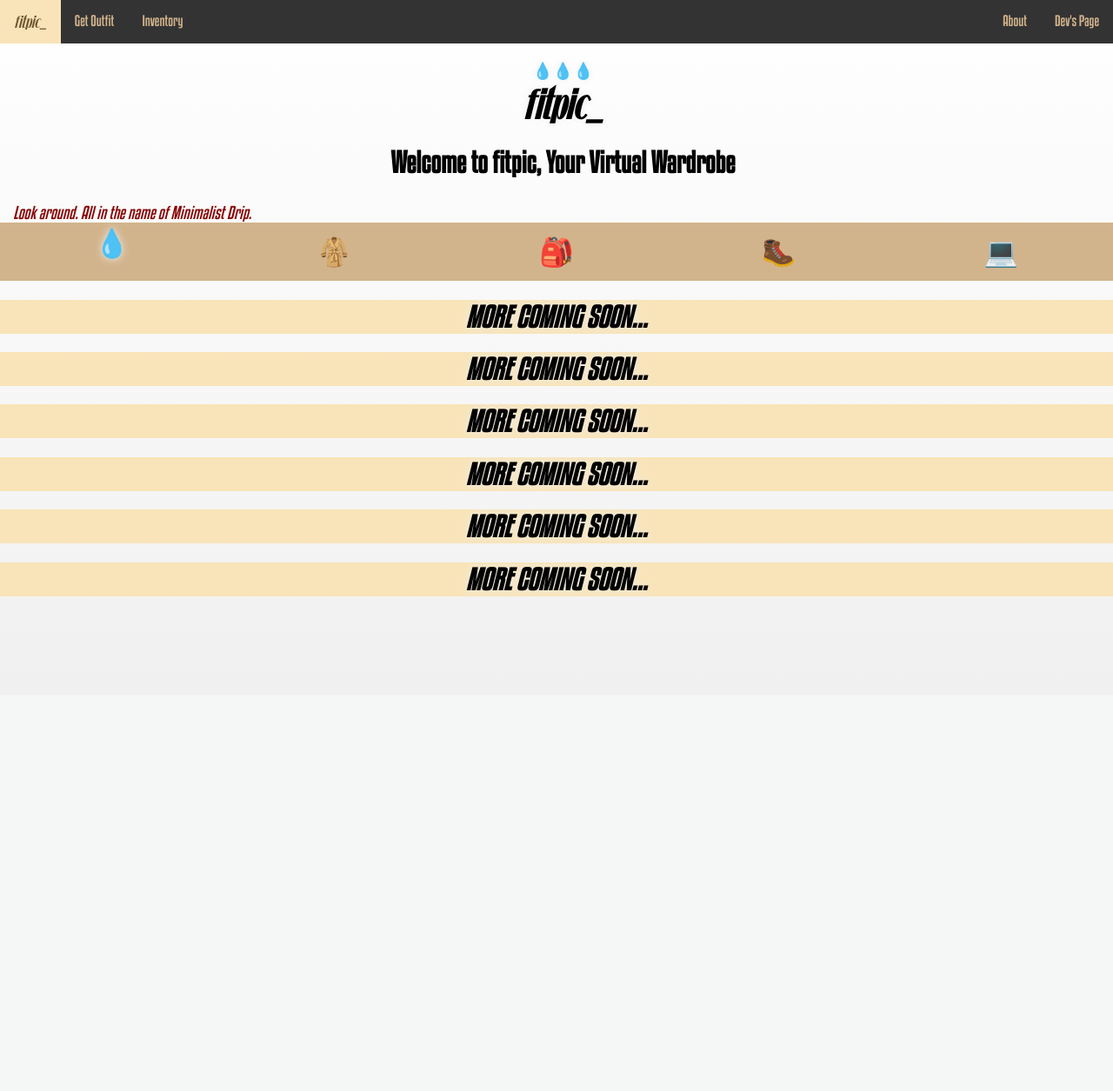
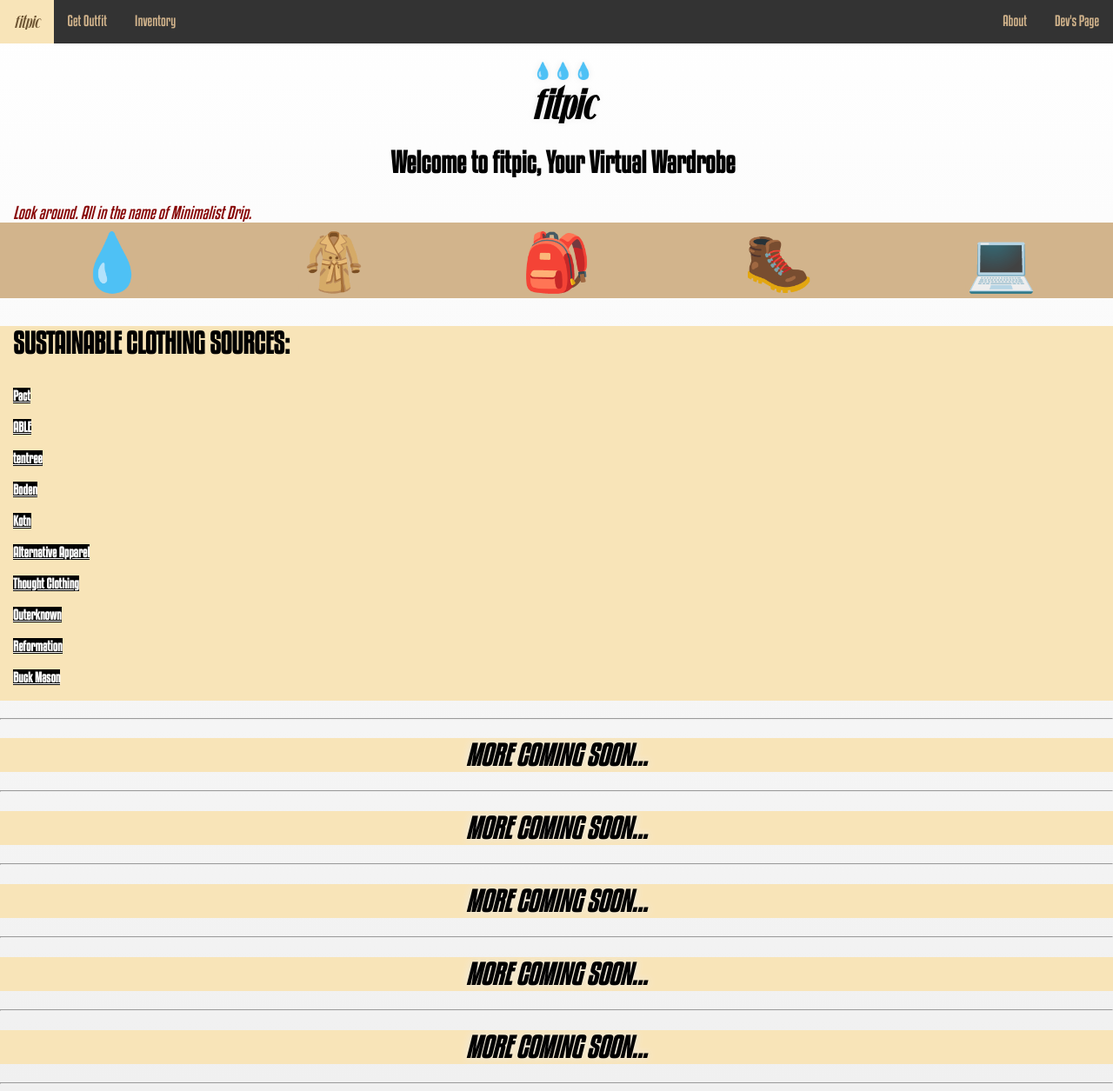
Before and after one commit to toluooshy/fitpic, a Django app: template fitpic/outfits/templates/outfits/index.html in a window 1280 px wide. Shown: the whole page at 87% size. Before the commit the page ends 686 px from the top, so only its background shows below. Run offline with Django 3.2, Linux system fonts and the light colour scheme; the template is opened without the code that fills it, so the values that code supplies are empty; parts of the project's set-up code (start-up, migrations or seed data) failed here and were passed over.

Commit message:
Finished Basic Webapp Functionality

```diff
--- a/fitpic/outfits/templates/outfits/index.html
+++ b/fitpic/outfits/templates/outfits/index.html
@@ -4,36 +4,49 @@
 
 <head>
     <ul class="topnav">
-        <li><a class="logo" href="/" style="font-style: italic; font-size: small; color: #6e5533;">fitpic_</a></li>
-        <li><a href="outfit">Get Outfit</a></li>
-        <li><a href="inventory">Inventory</a></li>
+        <li><a class="logo" href="/" style="font-style: italic; font-size: small; color: #6e5533;">fitpic</a></li>
+        <li><a href="/outfit">Get Outfit</a></li>
+        <li><a href="/inventory">Inventory</a></li>
         <li class="right"><a href="http://toshinowo.co/">Dev's Page</a></li>
-        <li class="right"><a href="about">About</a></li>
+        <li class="right"><a href="/about">About</a></li>
     </ul>
 </head>
 
 <body>
 <h3 style="margin-left: 15; margin-bottom: 0; text-align: center;">💧💧💧</h3>
-<h1 style="font-size: xx-large; font-family: QuietStreets; font-style: italic; margin-left: 15; margin-top: 0; text-align: center;">fitpic_</h1>
+<h1 style="font-size: xx-large; font-family: QuietStreets; font-style: italic; margin-left: 15; margin-top: 0; text-align: center;">fitpic</h1>
 <h2 style="font-size: xx-large; margin-left: 15; margin-top: 0; text-align: center;">Welcome to fitpic, Your Virtual Wardrobe</h2>
 
 
 <span style="color: #880808; font-size: larger; font-style: italic; margin-left: 15; margin-bottom: 0;">Look around. All in the name of Minimalist Drip.</span>
 <table style="background-color: #d2b48c; width: 100%;">
-    <tr style="color: #fff; background-color: #d2b48c; font-size: xx-large;">
-      <th style="width:20%"><h1 href="" style="color: #d2b48c; font-size:xx-large;">💧</h1></th>
-      <th style="width:20%"><a href="outfit" style="color: #d2b48c; font-size:xx-large;">🧥</a></th>
-      <th style="width:20%"><a href="inventory" style="color: #d2b48c; font-size:xx-large;">🎒</a></th>
-      <th style="width:20%"><a href="about" style="color: #d2b48c; font-size:xx-large;">🥾</a></th>
-      <th style="width:20%"><a href="http://toshinowo.co/" style="color: #d2b48c; font-size:xx-large;">💻</a></th>
+    <tr style="color: #fff; background-color: #d2b48c; font-size: 65px;">
+      <th style="width:20%"><a href="" style="color: #d2b48c; font-size: 65px;">💧</a></th>
+      <th style="width:20%"><a href="outfit" style="color: #d2b48c; font-size: 65px;">🧥</a></th>
+      <th style="width:20%"><a href="inventory" style="color: #d2b48c; font-size: 65px;">🎒</a></th>
+      <th style="width:20%"><a href="about" style="color: #d2b48c; font-size: 65px;">🥾</a></th>
+      <th style="width:20%"><a href="http://toshinowo.co/" style="color: #d2b48c; font-size: 65px;">💻</a></th>
     </tr>
 </table>
 
-<h1 style="color: #000; background-color: #f8e4b8; font-style: italic; font-size: xx-large; text-align: center;">MORE COMING SOON...</h1>
-<h1 style="color: #000; background-color: #f8e4b8; font-style: italic; font-size: xx-large; text-align: center;">MORE COMING SOON...</h1>
-<h1 style="color: #000; background-color: #f8e4b8; font-style: italic; font-size: xx-large; text-align: center;">MORE COMING SOON...</h1>
-<h1 style="color: #000; background-color: #f8e4b8; font-style: italic; font-size: xx-large; text-align: center;">MORE COMING SOON...</h1>
-<h1 style="color: #000; background-color: #f8e4b8; font-style: italic; font-size: xx-large; text-align: center;">MORE COMING SOON...</h1>
-<h1 style="color: #000; background-color: #f8e4b8; font-style: italic; font-size: xx-large; text-align: center;">MORE COMING SOON...</h1>
+<h2 style="color: #000; background-color: #f8e4b8; padding-left: 15;">
+    <p style="color: #000; background-color: #f8e4b8; font-size: xx-large;">SUSTAINABLE CLOTHING SOURCES:</p>
+    <a href="https://wearpact.com/" style="color: #fff; background-color: #000; font-size: 15px;">Pact<br/><br/></a>
+    <a href="https://www.livefashionable.com/" style="color: #fff; background-color: #000; font-size: 15px;">ABLE<br/><br/></a>
+    <a href="https://www.tentree.com/" style="color: #fff; background-color: #000; font-size: 15px;">tentree<br/><br/></a>
+    <a href="https://www.bodenusa.com/" style="color: #fff; background-color: #000; font-size: 15px;">Boden<br/><br/></a>
+    <a href="https://us.kotn.com/" style="color: #fff; background-color: #000; font-size: 15px;">Kotn<br/><br/></a>
+    <a href="https://www.alternativeapparel.com/" style="color: #fff; background-color: #000; font-size: 15px;">Alternative Apparel<br/><br/></a>
+    <a href="https://www.wearethought.com/" style="color: #fff; background-color: #000; font-size: 15px;">Thought Clothing<br/><br/></a>
+    <a href="https://www.outerknown.com/" style="color: #fff; background-color: #000; font-size: 15px;">Outerknown<br/><br/></a>
+    <a href="https://www.thereformation.com/" style="color: #fff; background-color: #000; font-size: 15px;">Reformation<br/><br/></a>
+    <a href="https://www.buckmason.com/" style="color: #fff; background-color: #000; font-size: 15px;">Buck Mason<br/><br/></a>
+</h2><hr/>
+
+<h1 style="color: #000; background-color: #f8e4b8; font-style: italic; font-size: xx-large; text-align: center;">MORE COMING SOON...</h1><hr/>
+<h1 style="color: #000; background-color: #f8e4b8; font-style: italic; font-size: xx-large; text-align: center;">MORE COMING SOON...</h1><hr/>
+<h1 style="color: #000; background-color: #f8e4b8; font-style: italic; font-size: xx-large; text-align: center;">MORE COMING SOON...</h1><hr/>
+<h1 style="color: #000; background-color: #f8e4b8; font-style: italic; font-size: xx-large; text-align: center;">MORE COMING SOON...</h1><hr/>
+<h1 style="color: #000; background-color: #f8e4b8; font-style: italic; font-size: xx-large; text-align: center;">MORE COMING SOON...</h1><hr/>
 
 </body>
--- a/fitpic/outfits/views.py
+++ b/fitpic/outfits/views.py
@@ -87,6 +87,7 @@ def updateClothing(request, pk):
     call_command('makemigrations')
     call_command('migrate')
     clothes = Clothing.objects.get(id=pk)
+    item = Clothing.objects.get(id=pk)
 
     form = ClothingForm(instance=clothes)
 
@@ -96,7 +97,7 @@ def updateClothing(request, pk):
             form.save()
             return redirect('/inventory')
 
-    context = {'form':form}
+    context = {'form':form, 'item':item}
 
     return render(request, 'outfits/updateclothing.html', context)
 
```
Also changed, not shown: fitpic/outfits/templates/outfits/about.html (+29 -22 lines), fitpic/outfits/templates/outfits/deleteclothing.html (+25 -4 lines), fitpic/outfits/templates/outfits/inventory.html (+5 -5 lines), fitpic/outfits/templates/outfits/outfit.html (+10 -10 lines), fitpic/outfits/templates/outfits/updateclothing.html (+26 -5 lines).
